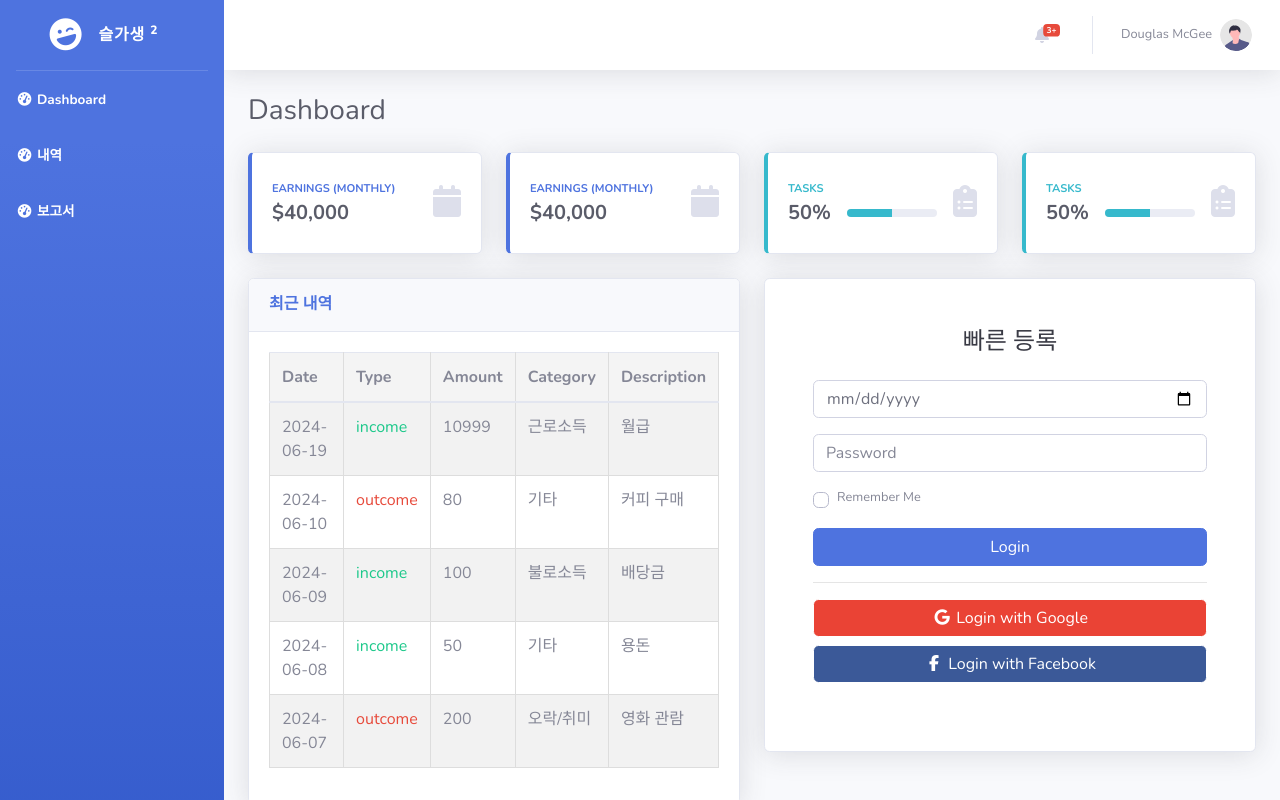
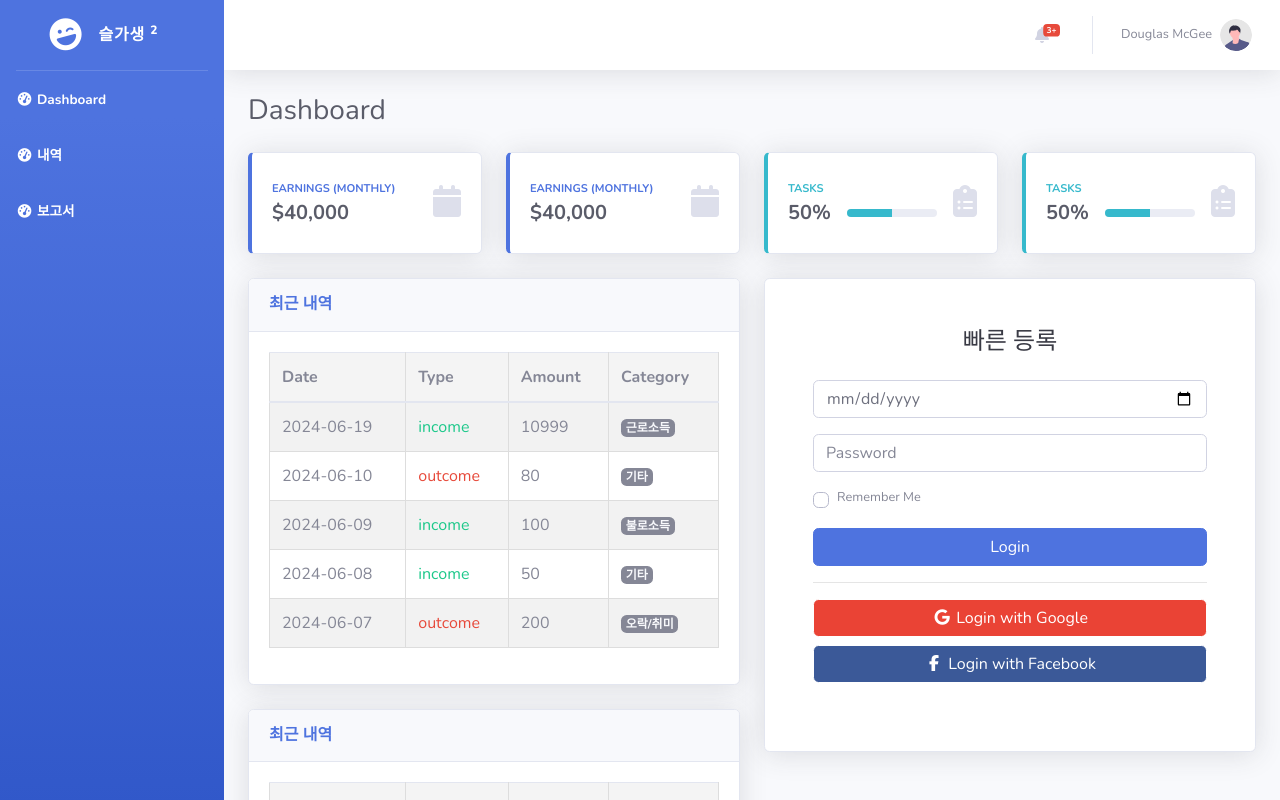
Before and after one commit to isj0228/sulgasaeng, a Vue app in the folder Skeleton_project/: page / in a window 1280 px wide. Shown: the top 800 px of the page. Built offline with nearby package versions, Linux system fonts and the light colour scheme; data requests are answered from the project's data file.

Commit message:
record1 카테고리 배지로 바꾸고 설명 제거함

```diff
--- a/Skeleton_project/src/pages/Record1.vue
+++ b/Skeleton_project/src/pages/Record1.vue
@@ -9,7 +9,6 @@
               <th>Type</th>
               <th>Amount</th>
               <th>Category</th>
-              <th>Description</th>
             </tr>
           </thead>
           <tbody>
@@ -17,8 +16,7 @@
               <td>{{ transaction.date }}</td>
               <td :class="transaction.type === 'income' ? 'text-success' : 'text-danger'">{{ transaction.type }}</td>
               <td>{{ transaction.amount }}</td>
-              <td>{{ transaction.category }}</td>
-              <td>{{ transaction.desc }}</td>
+              <td><span class="badge bg-secondary text-light">{{ transaction.category }}</span></td>
             </tr>
           </tbody>
         </table>
```
